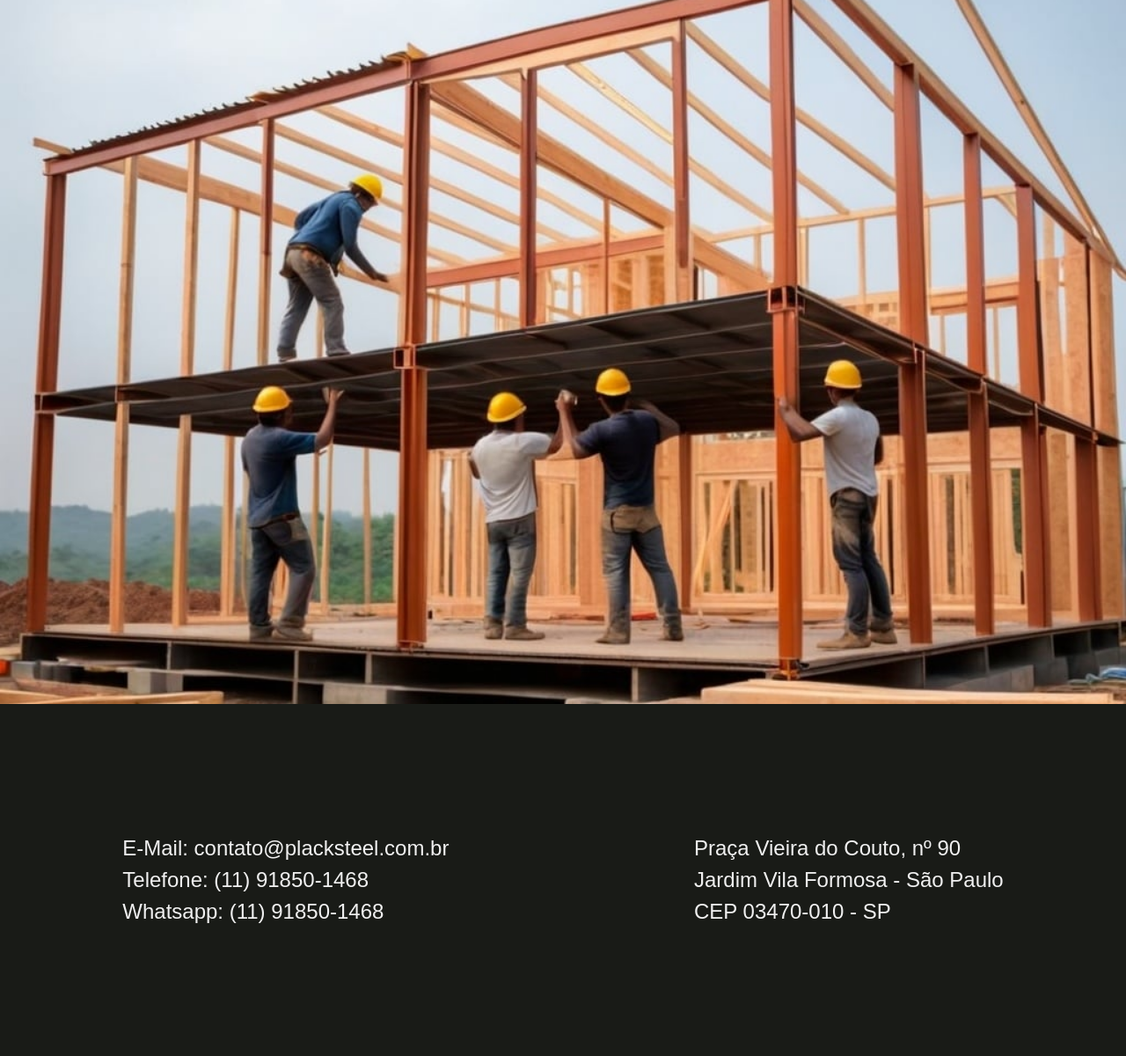
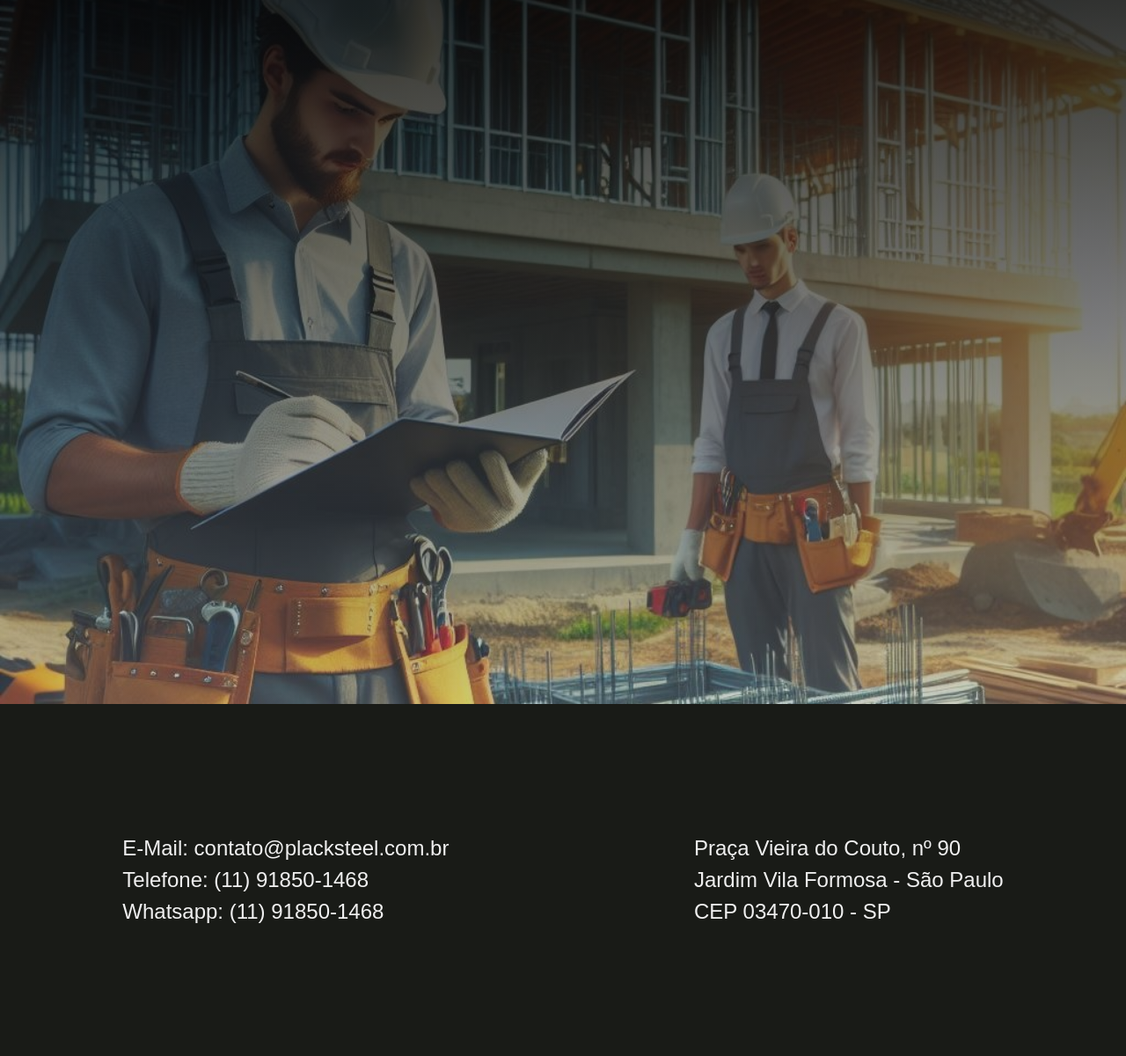
Before and after one commit to OswaldoSoares/placksteel, a Django app: page / in a window 1280 px wide. Shown: the part 3928-5128 px from the top of the page at 88% size. Run offline with Django 5.2, Linux system fonts and the light colour scheme.

```diff
--- a/website/templates/website/index.html
+++ b/website/templates/website/index.html
@@ -136,7 +136,7 @@
                 loading="lazy"
                 referrerpolicy="no-referrer-when-downgrade"></iframe>
     </div>
-    <div class="imagem foto2"></div>
+    <div class="imagem foto3"></div>
     <div class="footer" id="contato">
         <div class="phones">
             <span>E-Mail: contato@placksteel.com.br</span>
```
